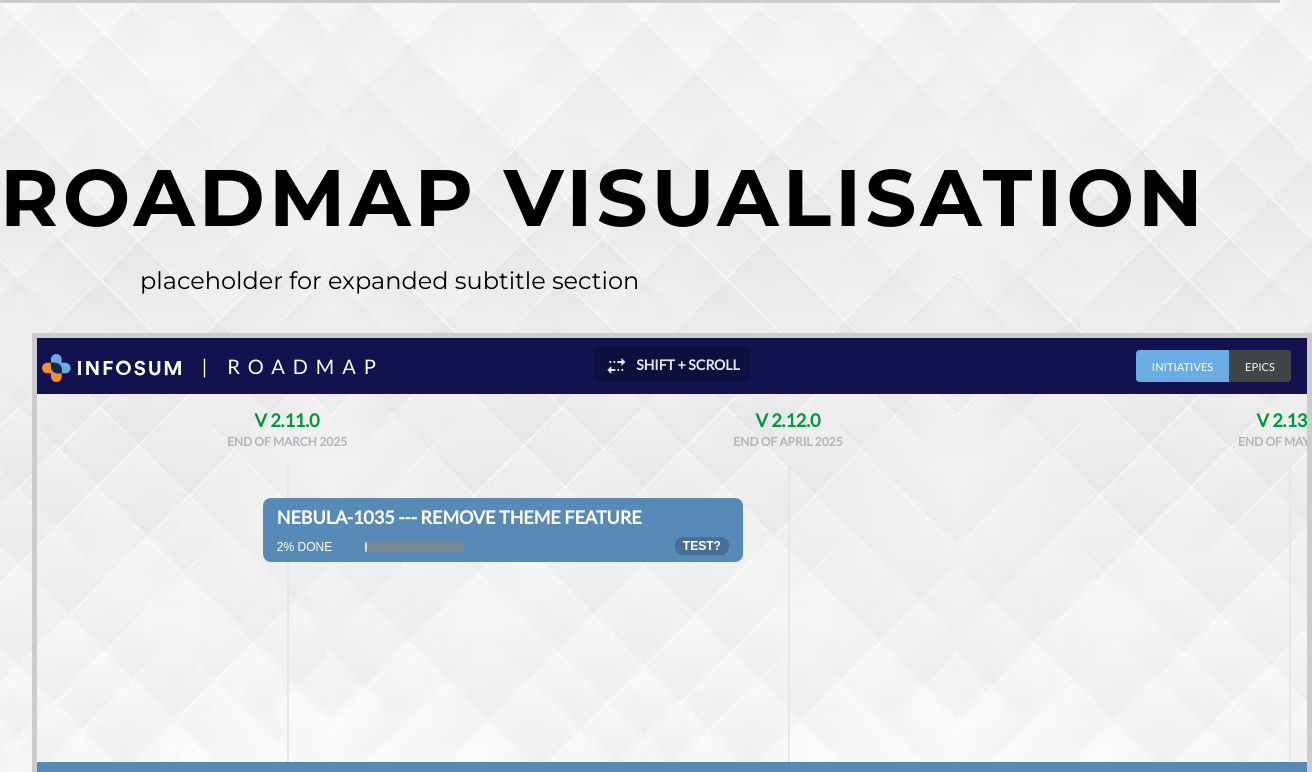
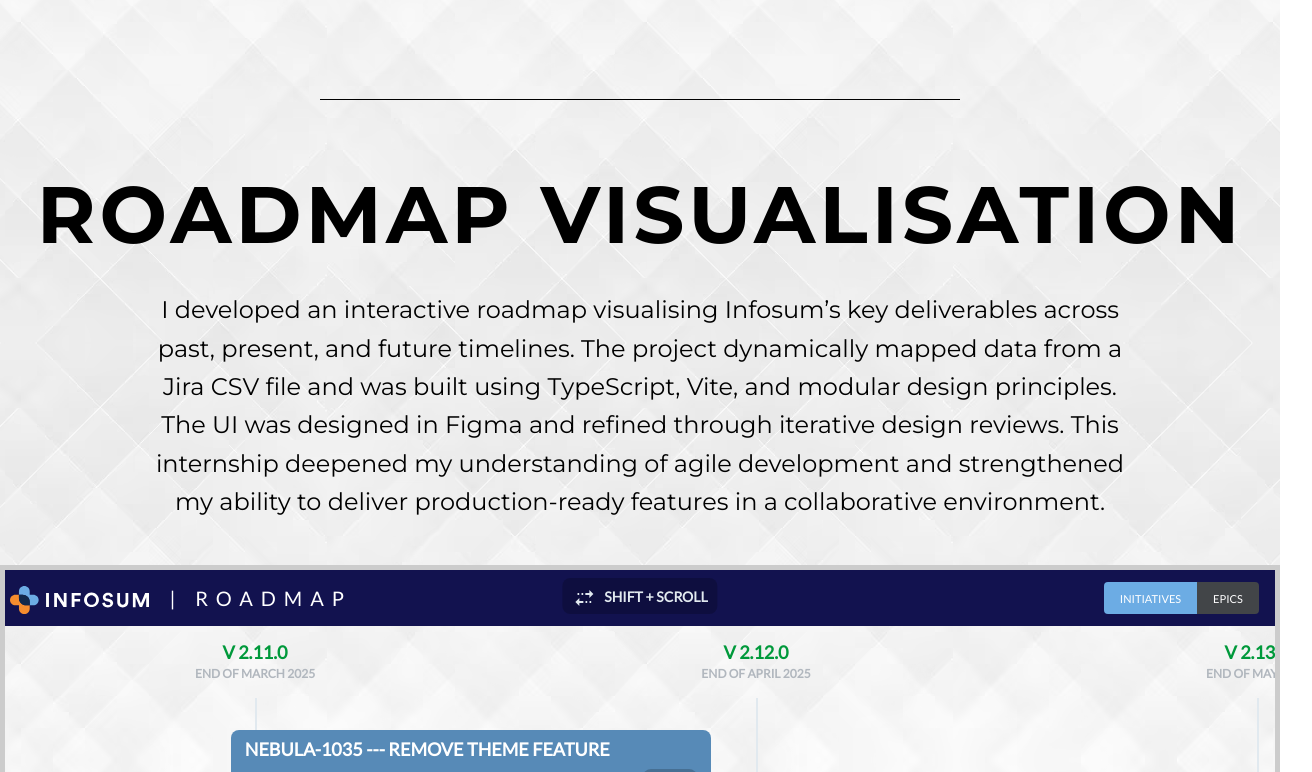
Before and after one commit to jakepearce/jakepearce.github.io, a plain HTML site: page docs/projects.html in a window 1280 px wide. Shown: the part 1308-2080 px from the top of the page, 1312 px wide, since content can reach past the window. Drawn offline with Linux system fonts and the light colour scheme; no server answers.

Commit message:
display updated for roadmap project

```diff
--- a/docs/projects.html
+++ b/docs/projects.html
@@ -19,7 +19,7 @@
                 <a href="contact.html">CONTACT</a>
             </nav>
         </header>
-        <section id="unity-game" class="project">
+        <section id="project-section" class="project">
             <h2 class="title">FINAL YEAR GAME</h2>
             <p class="subtitle">In my final year, I developed a 2D action-platformer game in Unity, themed around medieval fantasy, featuring responsive player controls and enemy AI using state-driven logic. I designed modular systems using C# and key design patterns (Singleton, Factory, State) to support features including a stat upgrade system and dynamic achievement tracking. I gained experience in animation syncing, scene transitions, and architecting scalable UI across multiple gameplay states.
             </p>
@@ -27,9 +27,10 @@
                 <iframe src="game/index.html" class="unity-frame" allowfullscreen scrolling="no"></iframe>
             </div>
         </section>
-        <section id="roadmap-tool" class="project">
+        <div class="section-divider"></div>
+        <section id="project-section" class="project">
             <h2 class="title">ROADMAP VISUALISATION</h2>
-            <p class="subtitle">placeholder for expanded subtitle section</p>
+            <p class="subtitle">I developed an interactive roadmap visualising Infosum’s key deliverables across past, present, and future timelines. The project dynamically mapped data from a Jira CSV file and was built using TypeScript, Vite, and modular design principles. The UI was designed in Figma and refined through iterative design reviews. This internship deepened my understanding of agile development and strengthened my ability to deliver production-ready features in a collaborative environment.</p>
             <div class="unity-wrapper">
                 <iframe src="roadmap/index.html" class="unity-frame"></iframe>
             </div>
--- a/docs/style.css
+++ b/docs/style.css
@@ -118,14 +118,14 @@ body {
 }
 
 /* === PROJECTS SECTION === */
-#unity-game {
+#project-section {
     width: 100%;
     display: flex;
     flex-direction: column;
     align-items: center;
     justify-content: center;
     text-align: center;
-    margin: 1em auto;
+    padding-bottom: 5em;
 }
 
 .unity-wrapper {
@@ -134,7 +134,6 @@ body {
     max-width: 1920px;
     aspect-ratio: 16 / 9;
     margin: 2em;
-    margin-bottom: 5em;
     overflow: hidden;
 }
 
@@ -148,3 +147,9 @@ body {
     box-sizing: border-box;
     display: block;
 }
+
+.section-divider {
+    width: 50%;
+    border-bottom: 1px solid #000;
+    margin: auto;
+}
```
